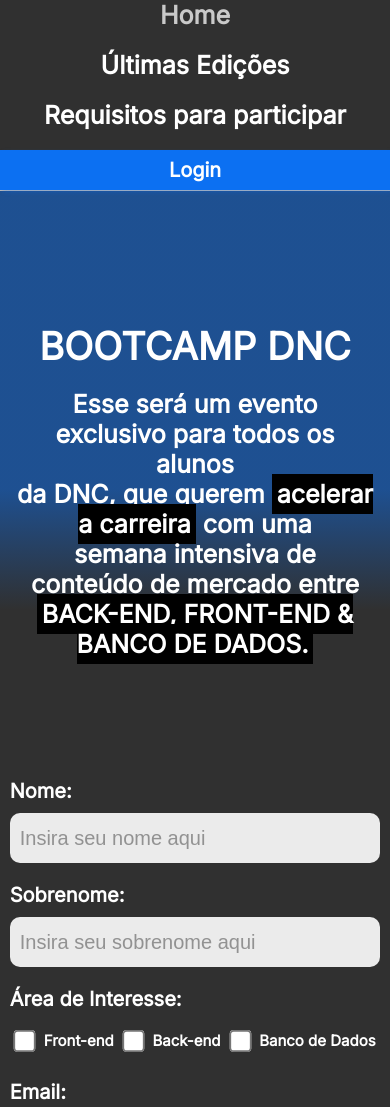
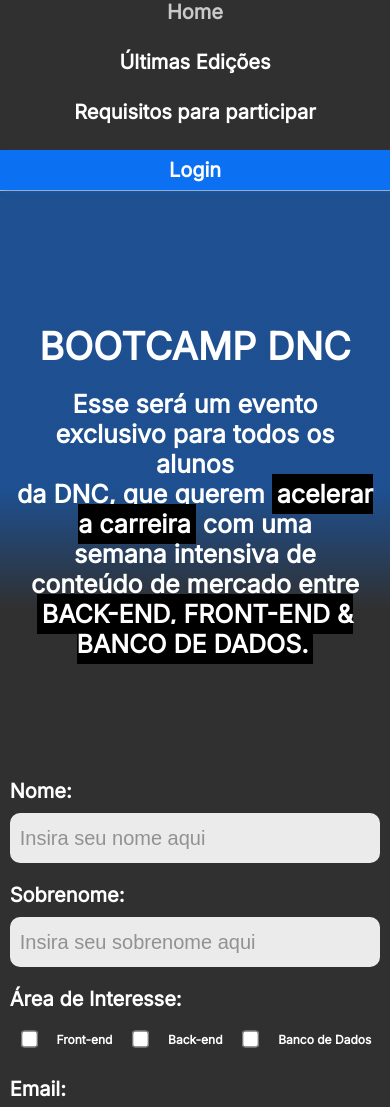
Before and after one commit to alinerainha/bootcamp-dnc, a plain HTML site: page index.html in a window 390 px wide. Shown: the top 1107 px of the page. Drawn offline with Linux system fonts and the light colour scheme; a web font is replaced by a local one.

Commit message:
Versao final

```diff
--- a/css/style.css
+++ b/css/style.css
@@ -245,6 +245,10 @@ footer .linha2 a:hover{
         height: auto;
     }
 
+    #principal div a{
+        font-size: 20px;
+    }
+
     #menu{
         flex-direction: column;
         width: 100%;
@@ -280,7 +284,11 @@ footer .linha2 a:hover{
     }
 
     .checkbox-itens label{
-        font-size: 15px;
+        font-size: 12px;
+    }
+
+    input[type="checkbox"]{
+        transform: scale(1.3);
     }
 
     footer .linha1{
@@ -291,4 +299,8 @@ footer .linha2 a:hover{
         width: 95%;
         margin-bottom: 20px;
     }
+
+    footer .linha2 a{
+        font-size: 12px;
+    }
 }
```
